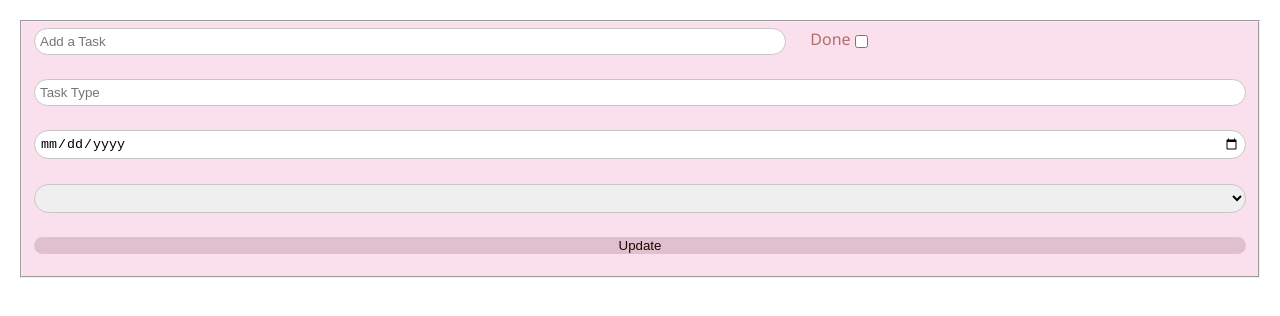
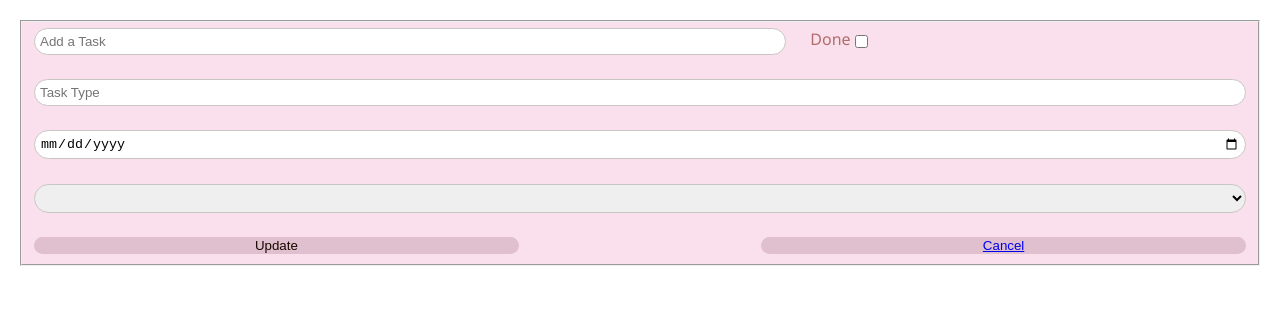
Before and after one commit to amiralala/todo-list, a Vue app: page /taskedit/1 in a window 1280 px wide. Shown: the top 316 px of the page. Built offline with nearby package versions, Linux system fonts and the light colour scheme.

Commit message:
more styling, cancel button on task edit

```diff
--- a/src/components/HeaderGeneral.vue
+++ b/src/components/HeaderGeneral.vue
@@ -33,9 +33,10 @@ const onSignOut = () => {
 nav {
     display: flex;
     flex-direction: row;
-    justify-content: space-evenly;
+    justify-content: space-between;
     align-items: center;
     background-image: url(../images/fond3.jpg) ;
+    background-image: 90%;
 }
 .outbutton{
     border: none;
--- a/src/components/MyFooter.vue
+++ b/src/components/MyFooter.vue
@@ -12,5 +12,6 @@
 <style>
 .signature{
     width: 25%;
+    float: left;
 }
 </style>
--- a/src/components/TaskEdit.vue
+++ b/src/components/TaskEdit.vue
@@ -20,11 +20,8 @@ const getTask = () => {
 }
 
 const updateTask = async () => {
-    console.log("update");
-    if (window.confirm("Are you sure you want to make changes on this task?")) {
-        await taskStore.changeTask(task.value);
-        router.push('/taskslist');
-    }
+    await taskStore.changeTask(task.value);
+    router.push('/taskslist');
 }
 
 onMounted(() => {
@@ -53,8 +50,12 @@ watch(
             <option value="medium">Think of it!</option>
             <option value="low">Can wait..</option>
         </select>
-
-        <button class="update-button" @click="updateTask">Update</button>
+        <div class="buttons-container">
+            <button class="update-button" @click="updateTask">Update</button>
+            <button class="update-button">
+                <RouterLink to="/taskslist">Cancel</RouterLink>
+            </button>
+        </div>
     </fieldset>
 </template>
 
@@ -77,12 +78,18 @@ watch(
     align-self: stretch;
 }
 
+.buttons-container {
+    display: flex;
+    flex-direction: row;
+    justify-content: space-between;
+}
+
 .update-button {
     background-color: rgb(224, 191, 206);
     border-style: hidden;
     border-radius: 15px;
     color: rgb(24, 8, 1);
-    margin-bottom: 1%;
+    width: 40%
 }
 
 .first-line {
--- a/src/components/TasksList.vue
+++ b/src/components/TasksList.vue
@@ -97,7 +97,10 @@ table tr:hover {
 
 .edit-remove {
     width: 40px;
+
 }
+
+.edit-remove:hover{cursor: pointer;}
 
 .finishedTask {
     text-decoration: line-through;
--- a/src/components/TasksStickers.vue
+++ b/src/components/TasksStickers.vue
@@ -97,4 +97,5 @@ body {
 .header {
     background-color: rgb(231, 224, 229);
 }
+.edit-remove:hover{cursor: pointer;}
 </style>
--- a/src/views/GeneralTasksUser.vue
+++ b/src/views/GeneralTasksUser.vue
@@ -88,4 +88,8 @@ fieldset {
     color: rgb(24, 8, 1);
     margin-left: 1%;
 }
+
+.display-select{
+    margin-bottom: 2%;
+}
 </style>
--- a/src/views/Welcome.vue
+++ b/src/views/Welcome.vue
@@ -34,8 +34,7 @@ import MyFooter from '../components/MyFooter.vue'
     flex-direction: row;
     justify-content: space-between;
     list-style-type: none;
-    /* width: 50%; */
-    width:100%;
+    width:90%;
 }
 
 .menu a {
```
